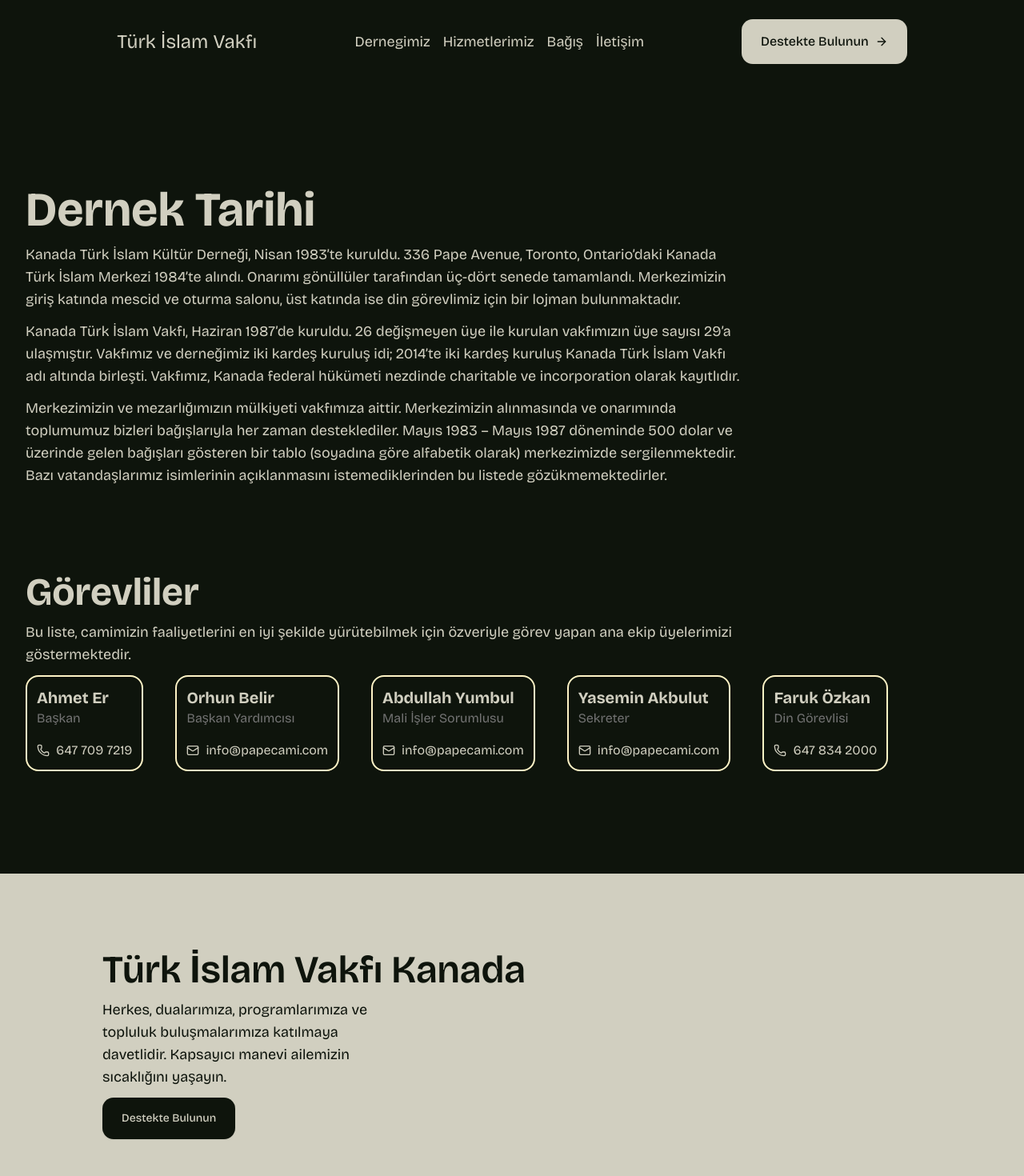
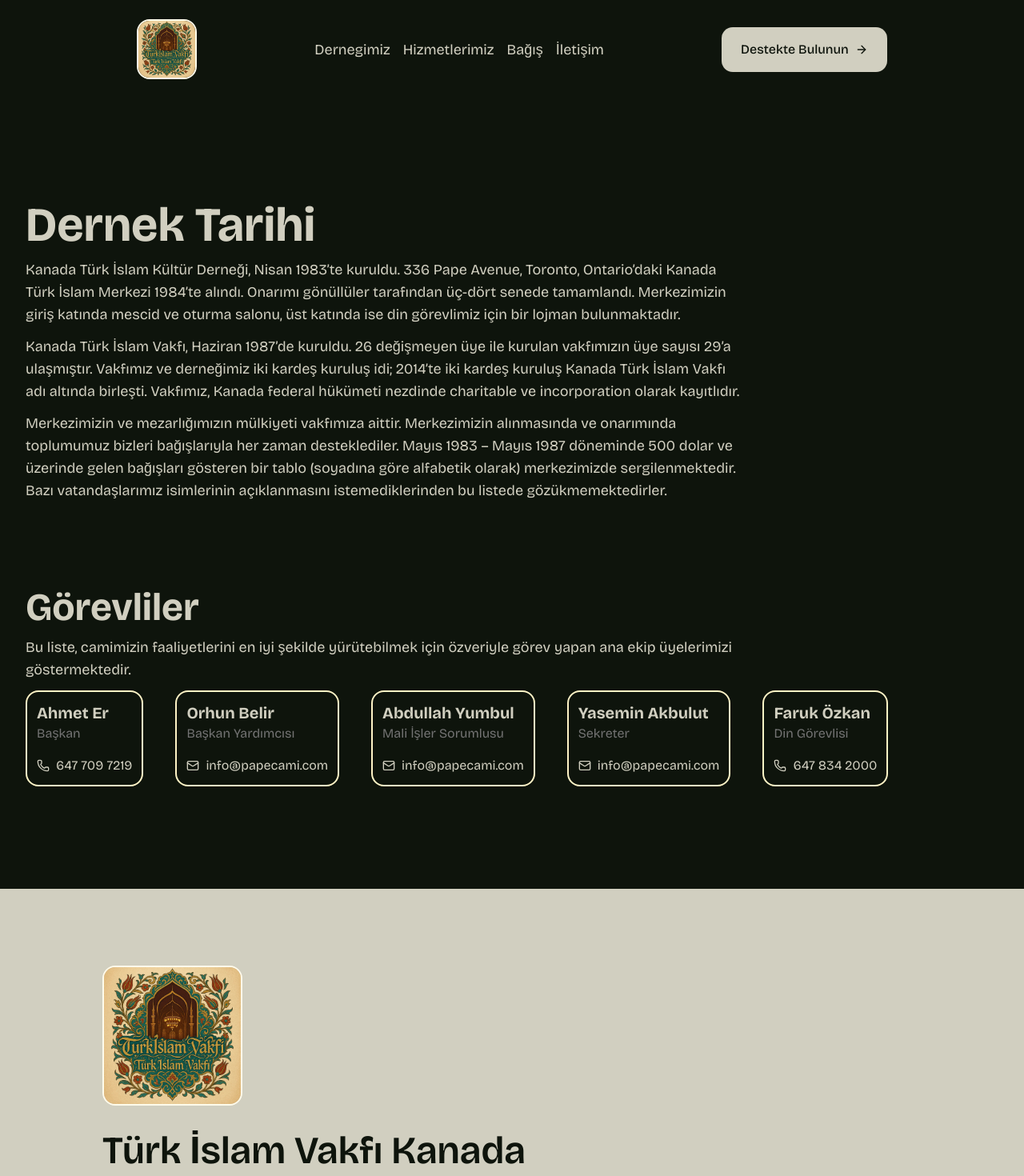
Before and after one commit to ismailsari07/pape-mosque, a Next.js app: page /about in a window 1280 px wide. Shown: the top 1470 px of the page at 80% size. Built offline with nearby package versions, Linux system fonts and the light colour scheme.

Commit message:
text: cron every 5 min

```diff
--- a/app/api/prayer/refresh/route.ts
+++ b/app/api/prayer/refresh/route.ts
@@ -2,7 +2,7 @@
 import { NextResponse } from "next/server";
 import { createClient } from "@supabase/supabase-js";
 
-export const runtime = "nodejs"; // service role anahtarını kullanacağımız için node runtime
+export const runtime = "nodejs";
 
 const PRAYER_API_URL = process.env.PRAYER_API_URL!;
 const CRON_SECRET = process.env.CRON_SECRET!;
@@ -18,9 +18,9 @@
     day: "2-digit",
   }).formatToParts(new Date());
 
-  const y = parts.find(p => p.type === "year")!.value;
-  const m = parts.find(p => p.type === "month")!.value;
-  const d = parts.find(p => p.type === "day")!.value;
+  const y = parts.find((p) => p.type === "year")!.value;
+  const m = parts.find((p) => p.type === "month")!.value;
+  const d = parts.find((p) => p.type === "day")!.value;
   return `${y}-${m}-${d}`; // yyyy-MM-dd
 }
 
@@ -36,7 +36,7 @@
       headers: {
         "Cache-Control": "no-cache",
         "User-Agent": "prayer-refresh/1.0",
-        "Accept": "application/json",
+        Accept: "application/json",
       },
     });
     clearTimeout(id);
@@ -62,7 +62,6 @@
   }
   throw lastErr ?? new Error("fetch failed");
 }
-
 
 function minimalValidatePayload(payload: unknown) {
   if (payload && typeof payload === "object") return true; // yalın doğrulama: boş/undefined olmasın
@@ -92,12 +91,14 @@
   try {
     // 1) Güvenlik: secret header kontrolü
     const provided = extractCronSecret(req);
-    if (!provided || provided !== CRON_SECRET) {
-      return NextResponse.json({ error: "unauthorized" }, { status: 401 });
+    if (!CRON_SECRET) {
+      return NextResponse.json(
+        { error: "server misconfig: CRON_SECRET missing" },
+        { status: 500 },
+      );
     }
 
-    const secret = req.headers.get("x-cron-secret");
-    if (!secret || secret !== CRON_SECRET) {
+    if (provided !== CRON_SECRET) {
       return NextResponse.json({ error: "unauthorized" }, { status: 401 });
     }
 
@@ -110,7 +111,7 @@
     if (!res.ok) {
       return NextResponse.json(
         { error: "upstream_failed", status: res.status },
-        { status: 502 }
+        { status: 502 },
       );
     }
 
@@ -123,26 +124,30 @@
 
     // 5) Supabase'e upsert
     const supabase = createClient(SUPABASE_URL, SUPABASE_SERVICE_ROLE_KEY);
-    const { error } = await supabase
-      .from("prayer_cache")
-      .upsert(
+    const { error } = await supabase.from("prayer_cache").upsert(
       {
         date,
         payload,
         fetched_at: new Date().toISOString(),
         status: "ok",
       },
-        { onConflict: "date" }
+      { onConflict: "date" },
     );
 
     if (error) {
-      return NextResponse.json({ error: "db_upsert_failed", detail: error.message }, { status: 500 });
+      return NextResponse.json(
+        { error: "db_upsert_failed", detail: error.message },
+        { status: 500 },
+      );
     }
 
     const tookMs = Date.now() - startedAt;
     return NextResponse.json({ ok: true, date, tookMs });
   } catch (err: any) {
     // AbortError vs diğer hatalar aynı yerden döner
-    return NextResponse.json({ error: "internal_error", detail: String(err?.message ?? err) }, { status: 500 });
+    return NextResponse.json(
+      { error: "internal_error", detail: String(err?.message ?? err) },
+      { status: 500 },
+    );
   }
 }
--- a/components/Footer.tsx
+++ b/components/Footer.tsx
@@ -9,11 +9,21 @@
 } from "lucide-react";
 import { Button } from "./ui/button";
 import Link from "next/link";
+import Image from "next/image";
 
 export default function Footer() {
   return (
     <footer className="flex flex-col items-start gap-3 px-4 py-12 lg:p-24">
       <div className="container flex flex-col items-start gap-3">
+        <Link href="/" className="text-bold text-2xl">
+          <Image
+            src={"/logo.jpeg"}
+            width={175}
+            height={175}
+            alt="logo"
+            className="rounded-2xl border-2 border-amber-50 mb-5"
+          />
+        </Link>
         <h2 className="text-5xl font-semibold">Türk İslam Vakfı Kanada</h2>
         <p className="md:w-1/3 text-lg">
           Herkes, dualarımıza, programlarımıza ve topluluk buluşmalarımıza
--- a/components/Navbar.tsx
+++ b/components/Navbar.tsx
@@ -12,12 +12,19 @@
   SheetTitle,
   SheetTrigger,
 } from "@/components/ui/sheet";
+import Image from "next/image";
 
 export default function Navbar() {
   return (
     <nav className="flex justify-between md:justify-evenly items-center p-6 text-lg">
       <Link href="/" className="text-bold text-2xl">
-        Türk İslam Vakfı
+        <Image
+          src={"/logo.jpeg"}
+          width={75}
+          height={75}
+          alt="logo"
+          className="rounded-2xl border-2 border-amber-50"
+        />
       </Link>
 
       <div className="hidden md:flex items-center gap-4">
```
Also changed, not shown: components/PrayerTimes.tsx (+20 -11 lines), components/Navbar2.tsx (added), public/logo.jpeg (added), vercel.json. Lines whose indentation alone changed are shown as unchanged.
